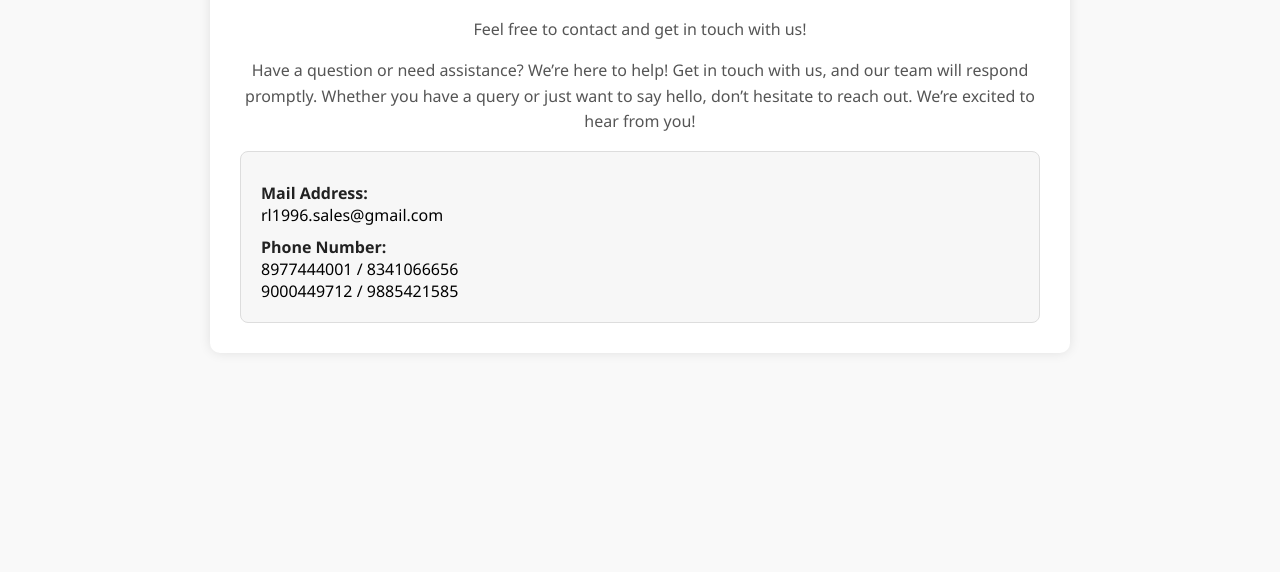
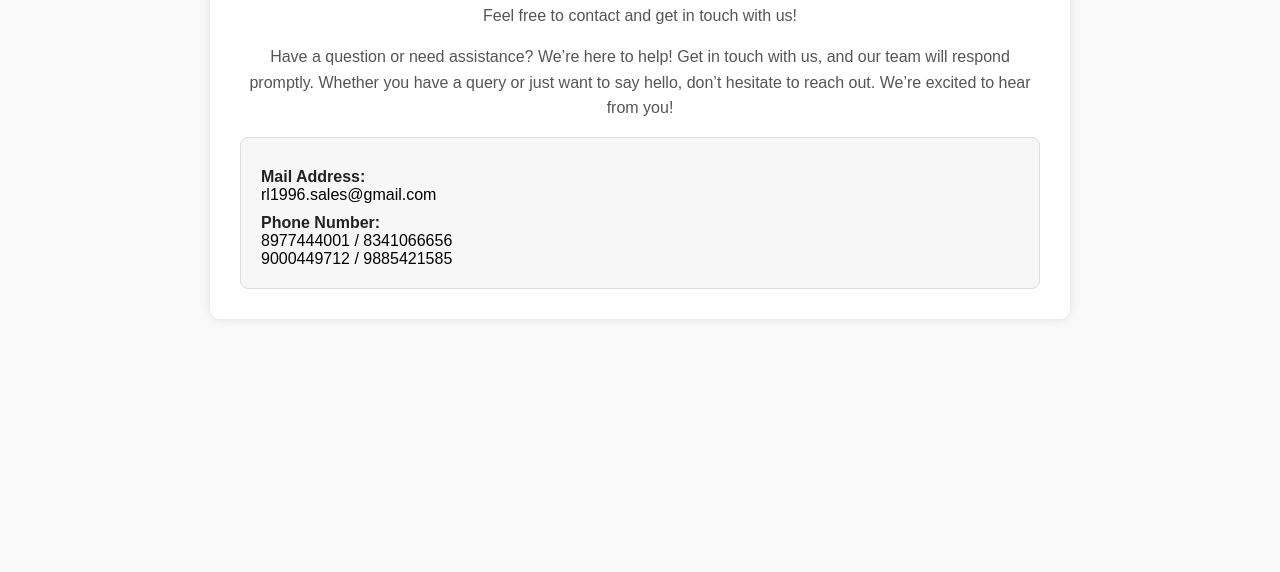
Before and after one commit to keerthana674/photo-frame-website, a plain HTML site: page contact.html in a window 1280 px wide. Shown: the part 228-800 px from the top of the page. Drawn offline with Linux system fonts and the light colour scheme.

Commit message:
Update contact.html

```diff
--- a/contact.html
+++ b/contact.html
@@ -7,7 +7,7 @@
   <style>
     body {
       margin: 0;
-      font-family: "Segoe UI", sans-serif;
+      font-family: Arial, sans-serif;
       background-color: #f9f9f9;
     }
 
```
